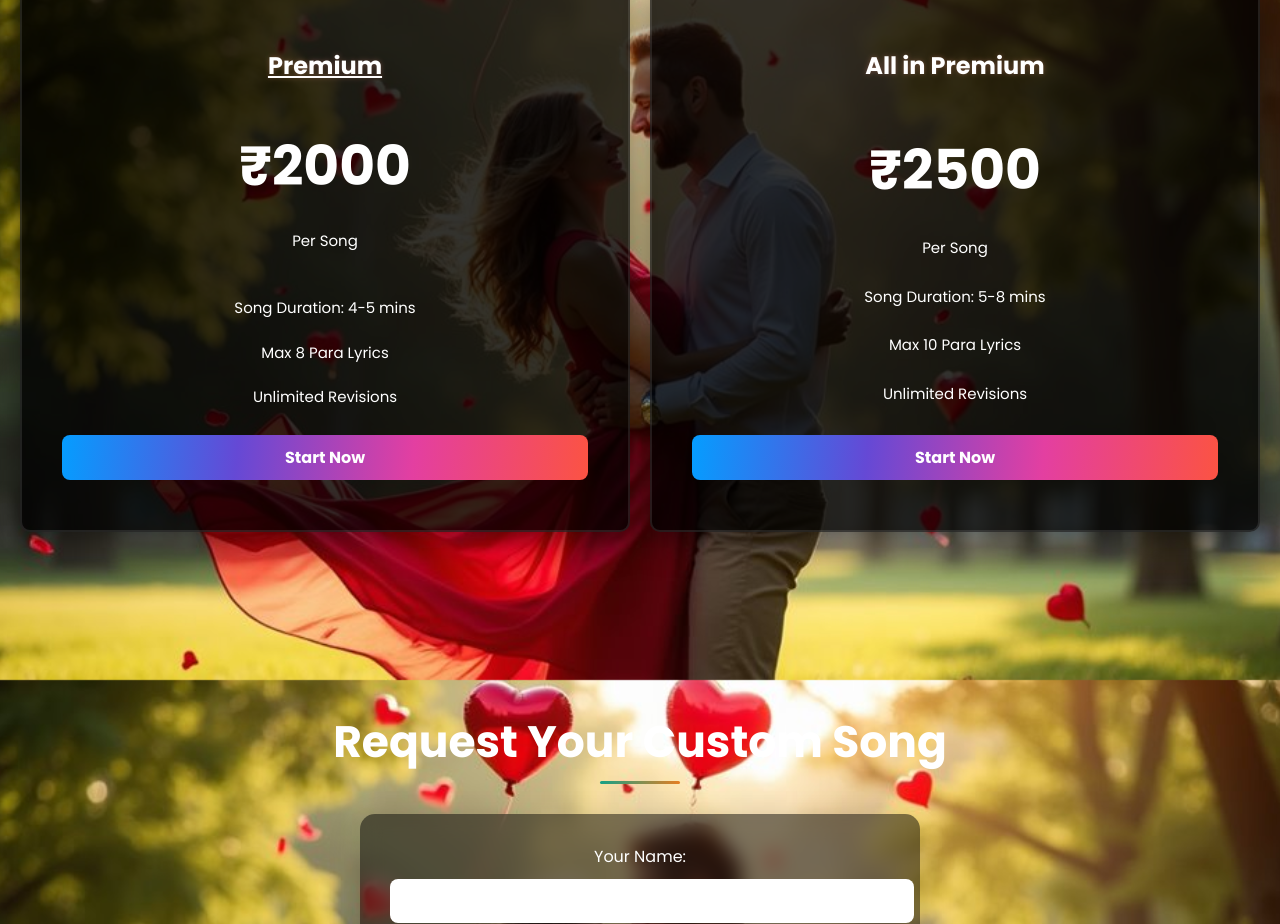
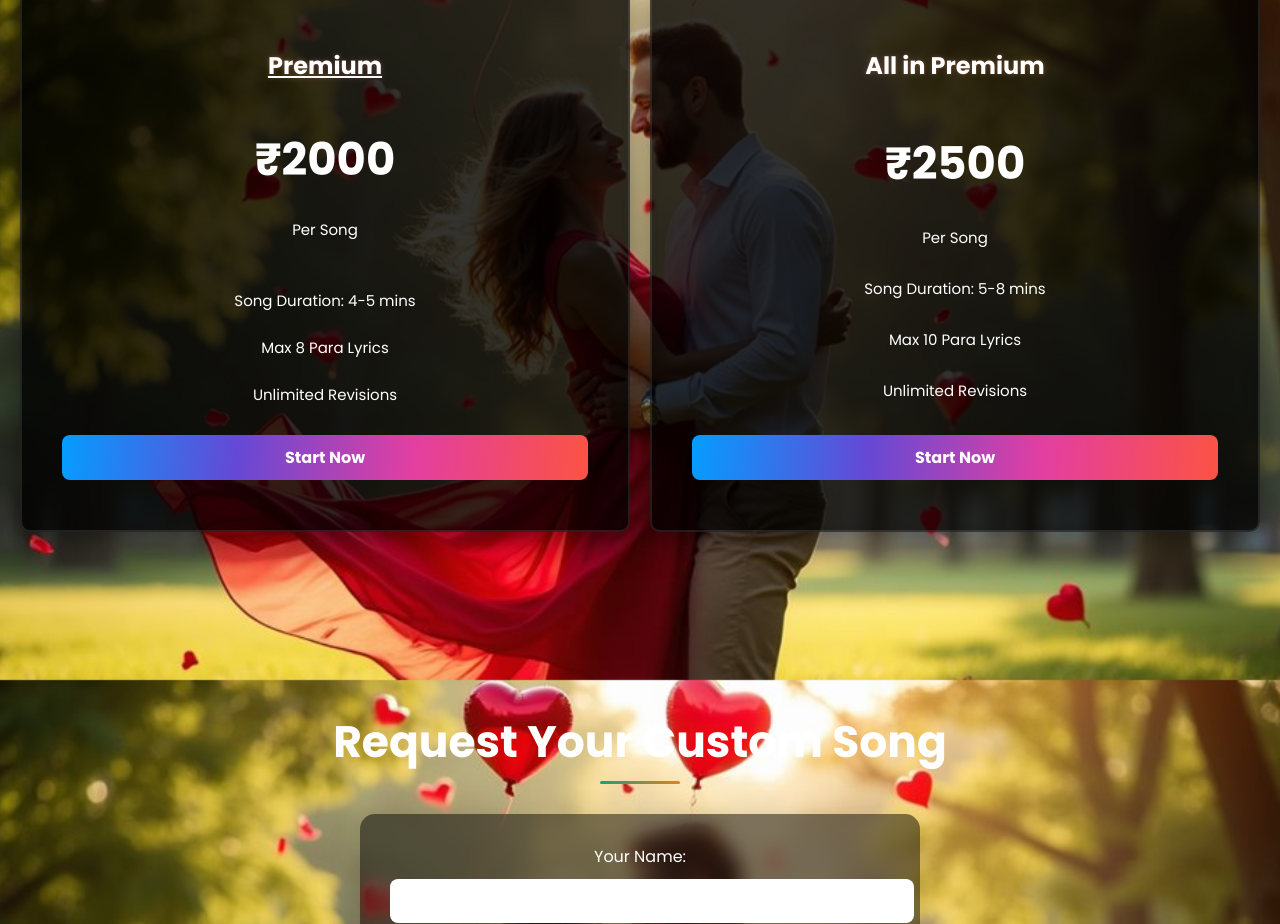
Before and after one commit to deepigu/trail-nav, a plain HTML site: page index.html in a window 1280 px wide. Shown: the part 3320-4244 px from the top of the page. Drawn offline with Linux system fonts and the light colour scheme.

Commit message:
Update index.html

```diff
--- a/index.html
+++ b/index.html
@@ -867,7 +867,7 @@
             </div>
             <div class="pricing-box" onclick="zoomBox(this)">
                 <h3 style="font-size:24px;"> <u> Premium </u></h3>
-				<p style="font-size:55px;"><b>  ₹2000  </b>  </p>
+				<p style="font-size:45px;"><b>  ₹2000  </b>  </p>
 		    <p style="font-size:15px;">Per Song</p>
                <p text-decoration: underline>
                 <p style="font-size:15px;">Song Duration: 4-5 mins</p>
@@ -877,7 +877,7 @@
             </div>
 			 <div class="pricing-box" onclick="zoomBox(this)">
                 <h3 style="font-size:24px;">All in Premium</h3>
-				<p style="font-size:55px;"><b>  ₹2500  </b>  </p>
+				<p style="font-size:45px;"><b>  ₹2500  </b>  </p>
                 <p style="font-size:15px;">Per Song</p>
                 <p style="font-size:15px;">Song Duration: 5-8 mins</p>
                 <p style="font-size:15px;">Max 10 Para Lyrics</p>
```
